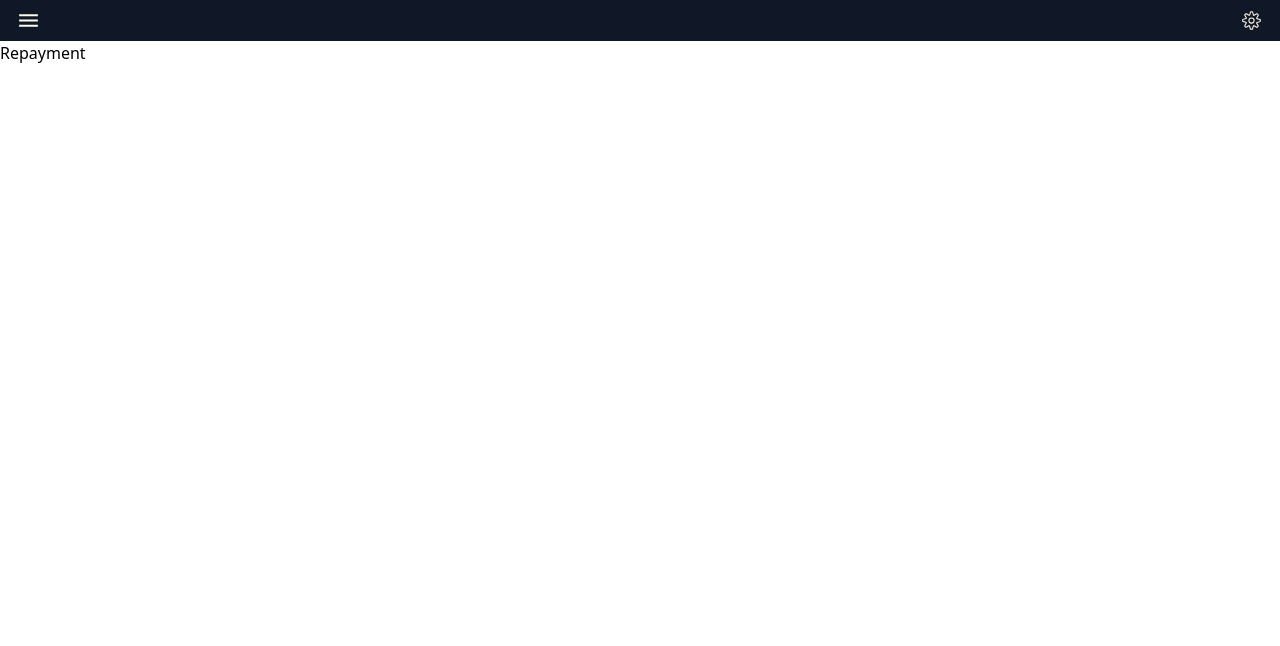
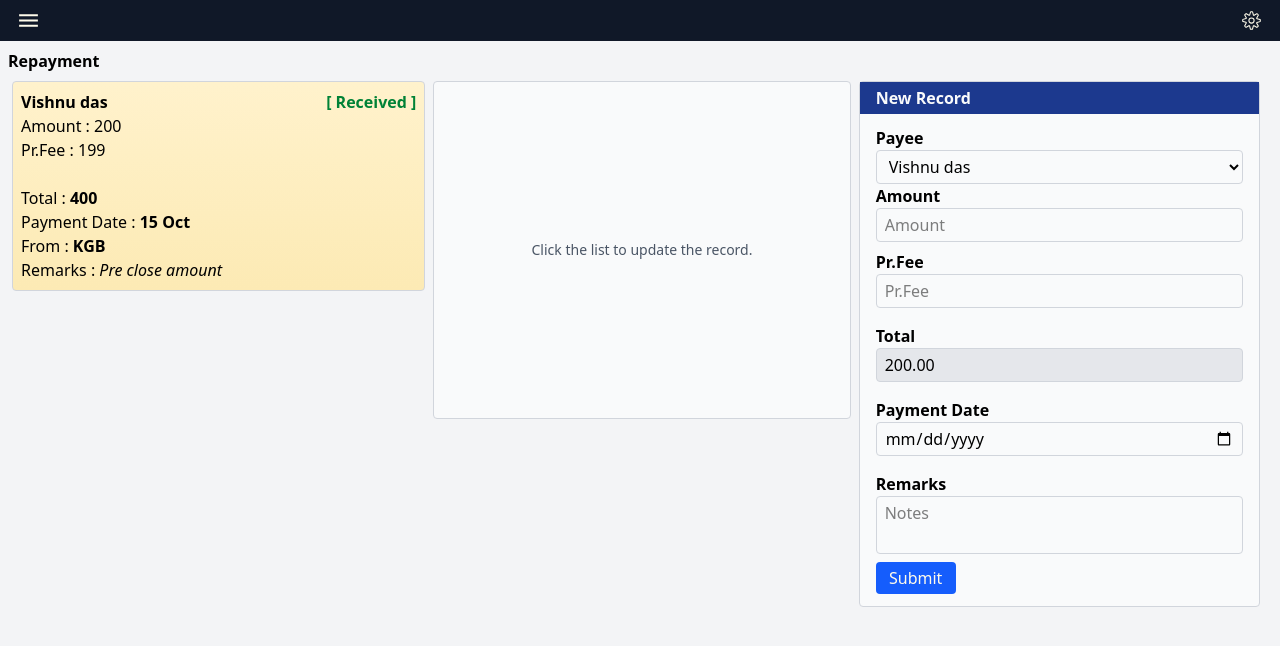
Before and after one commit to mevishnudas/vtrack, a React (Vite) app: page /repayment in a window 1280 px wide. Shown: the top 646 px of the page. Built offline with nearby package versions, Linux system fonts and the light colour scheme.

Commit message:
repayment form added

```diff
--- a/index.html
+++ b/index.html
@@ -6,7 +6,7 @@
     <meta name="viewport" content="width=device-width, initial-scale=1.0" />
     <title>Vtrack</title>
   </head>
-  <body>
+  <body class="bg-gray-100">
     <div id="root"></div>
     <script type="module" src="/src/main.tsx"></script>
   </body>
--- a/src/App.tsx
+++ b/src/App.tsx
@@ -32,8 +32,9 @@ function App() {
     <>
       <main>
         <Head/>
-        <Outlet/>
-        {/* <h1>Footer</h1> */}
+        <div>
+          <Outlet/>
+        </div>
       </main>
     </>
   )
--- /dev/null
+++ b/src/components/cards/PaymentDetailCard.tsx
@@ -0,0 +1,25 @@
+const PaymentDetailCard = () =>{
+    return(
+        <>
+            <div className="bg-gradient-to-b from-[#fff2cc] to-[#fceab4] rounded-sm border-1 border-gray-300 cursor-pointer">
+
+                <div className="p-2">
+                    <div className="grid grid-cols-2">
+                        <label className="font-bold">Vishnu das</label>
+                        <label className="font-bold text-right text-green-700">[ Received ]</label>
+                    </div>
+                    <p>Amount : 200</p>
+                    <p>Pr.Fee : 199</p>
+                    <br/>
+                    <p>Total : <span className="font-bold">400</span></p>
+                    <p>Payment Date : <span className="font-bold">15 Oct</span></p>
+                    <p>From : <span className="font-bold">KGB</span></p>
+                    <p>Remarks : <span className="italic">Pre close amount</span></p>
+                </div>
+
+            </div>
+        </>
+    );
+};
+
+export default PaymentDetailCard;
--- a/src/pages/layout/SideBar.tsx
+++ b/src/pages/layout/SideBar.tsx
@@ -1,4 +1,6 @@
 import { Link,useNavigate  } from "react-router-dom";
+import { MdDashboard } from "react-icons/md";
+import { SlCalender } from "react-icons/sl";
 
 type props ={
     setSideBarShow:any,
@@ -33,8 +35,8 @@ const SideBar = ({setSideBarShow,sideBarShow}:props) =>{
                                 `} onClick={(e) => e.stopPropagation()}>
                     <div><h2 className="text-center text-amber-50 py-2 font-bold">VTrack</h2></div>
                     <ul>
-                        <li onClick={()=>navScreen('/')} className="bg-amber-600 px-2 py-2 cursor-pointer">Dashboard</li>
-                        <li onClick={()=>navScreen('/repayment')}className="bg-amber-600 px-2 py-2 cursor-pointer">Repayment</li>
+                        <li onClick={()=>navScreen('/')} className="bg-gray-800 px-2 py-2 cursor-pointer text-amber-50 border-b-1 border-b-gray-700 flex justify-left items-center gap-2 hover:bg-gray-700"><MdDashboard size={20}/> Dashboard</li>
+                        <li onClick={()=>navScreen('/repayment')}className="bg-gray-800 px-2 py-2 cursor-pointer text-amber-50 flex justify-left items-center gap-2 hover:bg-gray-700"><SlCalender size={20}/>Repayment</li>
                     </ul>
                 </div>
             </div>
--- a/src/pages/repayment/Repayment.tsx
+++ b/src/pages/repayment/Repayment.tsx
@@ -1,9 +1,31 @@
 import React from "react";
+import List from "./sections/List";
+import Update from "./sections/Update";
+import Add from "./sections/Add";
 
 const Repayment = () =>{
 
     return(<>
-             <h1>Repayment</h1>
+
+             <div className="p-2">
+                  <h1 className="font-bold">Repayment</h1>
+
+                  <div className="grid grid-cols-3">
+
+                      <div className="col-span-1 py-2 px-1"><List/></div>
+
+                      <div className="col-span-2 py-2 px-1">
+
+                          <div className="grid grid-cols-2">
+                            <div className="col-span-1"><Update/></div>
+                            <div className="col-span-1 px-2"><Add/></div>
+                          </div>
+
+                      </div>
+
+                  </div>
+
+             </div>
            </>);
 };
 
--- /dev/null
+++ b/src/pages/repayment/sections/Add.tsx
@@ -0,0 +1,103 @@
+import { useForm } from "react-hook-form";
+
+const Add = () =>{
+    const {
+        register,
+        handleSubmit,
+        formState: { errors },
+    } = useForm();
+
+    const onSubmit = (data:any) => {
+        //setLogging(true);
+        // tryLogin(data);
+        console.log("Submit");
+    };
+
+    return(
+        <>
+
+            <div className="bg-gray-50 border-1 border-gray-300 rounded-sm">
+                <h1 className="font-bold bg-blue-900 text-gray-50 px-4 py-1">New Record</h1>
+
+                <form onSubmit={handleSubmit(onSubmit)}>
+                    <div className="px-4 py-3">
+                        <div className="grid">
+                            <label className="font-bold">Payee</label>
+                            <select className="
+                                    border-1
+                                    border-gray-300 px-2 py-1
+                                    outline-none rounded-sm
+                                    [appearance:textfield]
+                                    [&::-webkit-outer-spin-button]:appearance-none
+                                    [&::-webkit-inner-spin-button]:appearance-none">
+                                <option>Vishnu das</option>
+                                <option>Neethu Babu</option>
+                            </select>
+                        </div>
+
+                        <div className="grid">
+                            <label className="font-bold">Amount</label>
+                            <input type="number" name="amount" placeholder="Amount" className="
+                                    border-1
+                                    border-gray-300 px-2 py-1
+                                    outline-none rounded-sm
+                                    [appearance:textfield]
+                                    [&::-webkit-outer-spin-button]:appearance-none
+                                    [&::-webkit-inner-spin-button]:appearance-none"
+                            />
+                        </div>
+
+                        <div className="grid py-2">
+                            <label className="font-bold">Pr.Fee</label>
+                            <input type="number" name="pr_fee" placeholder="Pr.Fee" className="
+                                    border-1
+                                    border-gray-300 px-2 py-1
+                                    outline-none rounded-sm
+                                    [appearance:textfield]
+                                    [&::-webkit-outer-spin-button]:appearance-none
+                                    [&::-webkit-inner-spin-button]:appearance-none"
+                            />
+                        </div>
+
+                        <div className="grid py-2">
+                            <label className="font-bold">Total</label>
+                            <p className="border-1 px-2 py-1 rounded-sm border-gray-300 bg-gray-200">200.00</p>
+                        </div>
+
+                        <div className="grid py-2">
+                            <label className="font-bold">Payment Date</label>
+                            <input type="date" name="pr_fee" placeholder="Pr.Fee" className="
+                                    border-1
+                                    border-gray-300 px-2 py-1
+                                    outline-none rounded-sm
+                                    [appearance:textfield]
+                                    [&::-webkit-outer-spin-button]:appearance-none
+                                    [&::-webkit-inner-spin-button]:appearance-none"
+                            />
+                        </div>
+
+                        <div className="grid py-2">
+                            <label className="font-bold">Remarks</label>
+                            <textarea  name="remarks" placeholder="Notes" className="
+                                    border-1
+                                    border-gray-300 px-2 py-1
+                                    outline-none rounded-sm
+                                    row-3
+                                    resize-none
+                                    [appearance:textfield]
+                                    [&::-webkit-outer-spin-button]:appearance-none
+                                    [&::-webkit-inner-spin-button]:appearance-none"
+                            />
+                        </div>
+
+                        <div className="grid">
+                            <button type="submit" className="bg-blue-600 active:bg-blue-800 text-amber-50 rounded-sm py-1 w-20">Submit</button>
+                        </div>
+                    </div>
+                </form>
+            </div>
+        </>
+    );
+};
+
+export default Add;
--- /dev/null
+++ b/src/pages/repayment/sections/List.tsx
@@ -0,0 +1,13 @@
+import PaymentDetailCard from "../../../components/cards/PaymentDetailCard";
+
+const List = () =>{
+    return(
+        <>
+            <div>
+                <PaymentDetailCard/>
+            </div>
+        </>
+    );
+};
+
+export default List;
--- /dev/null
+++ b/src/pages/repayment/sections/Update.tsx
@@ -0,0 +1,15 @@
+const Update = () =>{
+
+    return(
+        <>
+            <div className="bg-gray-50 border-1 border-gray-300 rounded-sm px-2 py-2">
+                <div className="min-h-80 flex items-center justify-center">
+                    <p className="text-center text-sm text-gray-600">Click the list to update the record.</p>
+                </div>
+            </div>
+        </>
+    );
+
+};
+
+export default Update;
```
